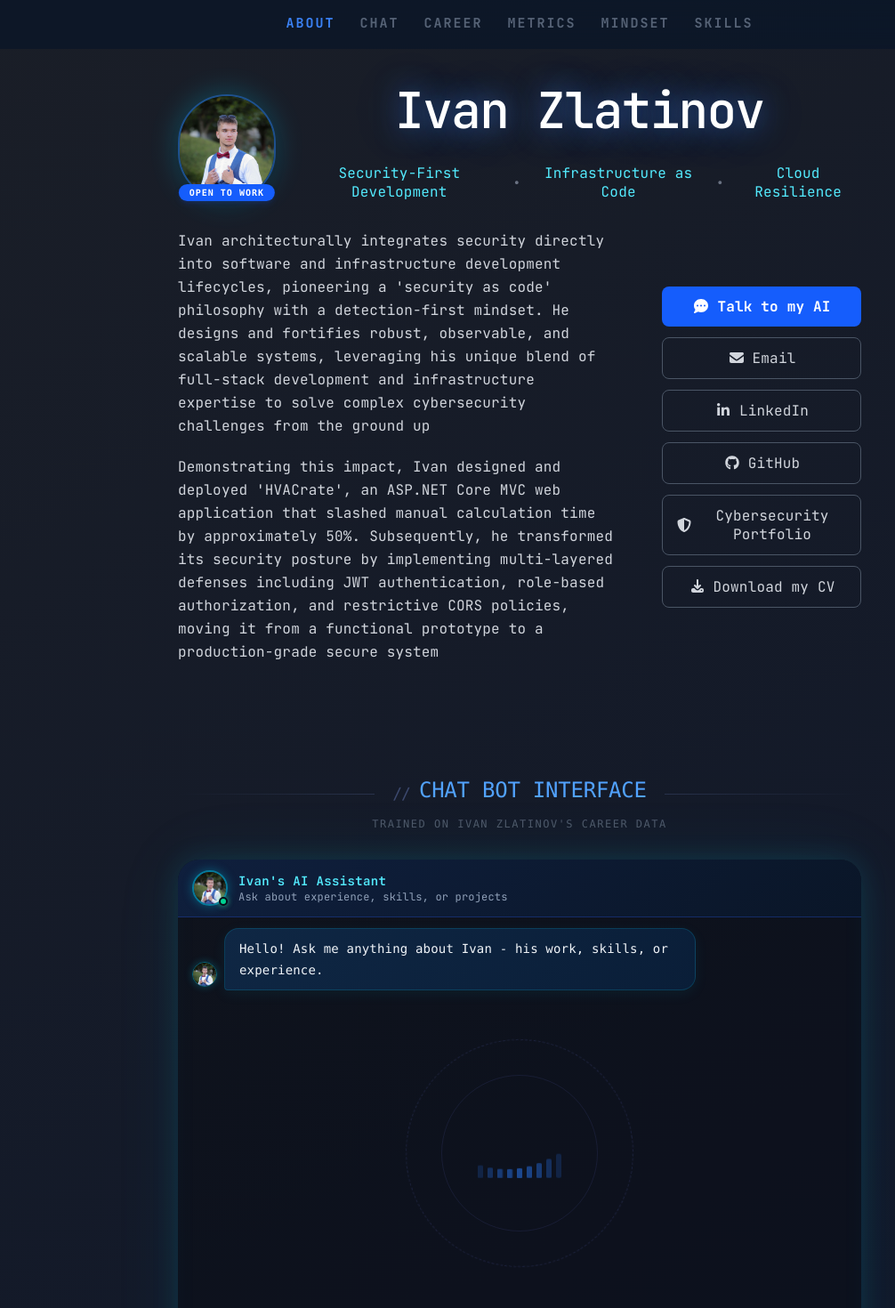
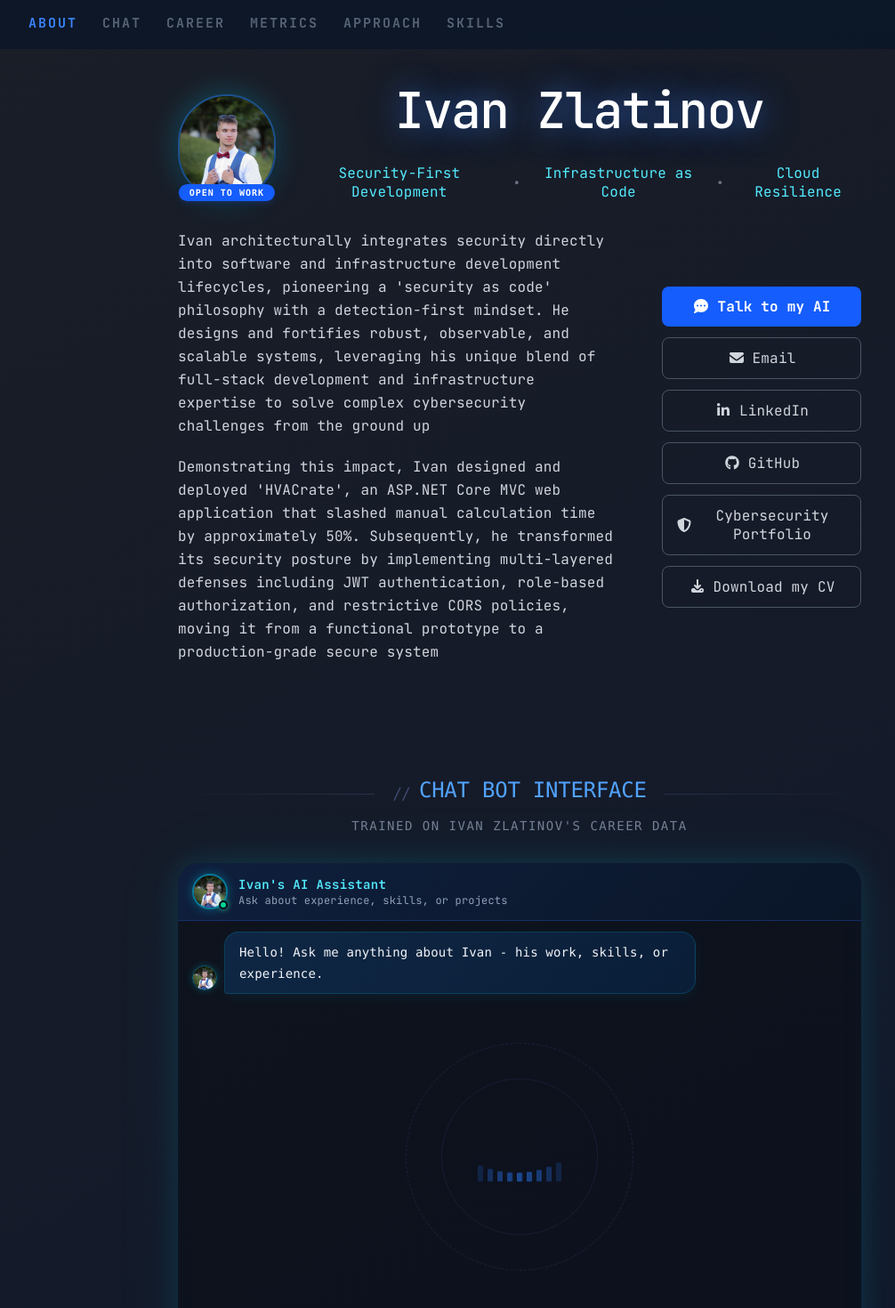
Before and after one commit to ivanzlatinov1/portfolio, a React (Vite) app: page / in a window 1280 px wide. Shown: the top 1470 px of the page at 89% size, without its empty margins (56-1062 px from the left). Built offline with nearby package versions, Linux system fonts and the light colour scheme.

Commit message:
Fixed responsive bugs

```diff
--- a/src/components/ChatBotMessageBox.tsx
+++ b/src/components/ChatBotMessageBox.tsx
@@ -20,7 +20,7 @@ const ChatBotMessageBox = ({ messages, loading }: ChatBotMessageBoxProps) => {
     }, [messages, loading])
 
     return (
-        <div className="relative flex-1 overflow-y-auto px-4 py-3 flex flex-col gap-3">
+        <div className="relative flex-1 overflow-y-auto px-4 py-3 flex flex-col gap-3 overflow-x-hidden">
             <Waves />
             {messages.map((m, i) => (
                 <div
--- a/src/components/Header.tsx
+++ b/src/components/Header.tsx
@@ -7,7 +7,7 @@ const NAV_LINKS = [
     { label: 'Chat', href: '#chat' },
     { label: 'Career', href: '#career' },
     { label: 'Metrics', href: '#metrics' },
-    { label: 'Mindset', href: '#mindset' },
+    { label: 'Approach', href: '#approach' },
     { label: 'Skills', href: '#skills' },
 ]
 
@@ -44,7 +44,7 @@ const Header = () => {
 
     return (
         <header
-            className="fixed top-0 left-0 right-0 z-50 transition-all duration-300"
+            className="fixed top-0 left-0 right-0 transition-all duration-300 z-1000"
             style={{
                 background: scrolled
                     ? 'rgba(10,22,40,0.92)'
@@ -55,7 +55,7 @@ const Header = () => {
                     : '0.5px solid transparent',
             }}
         >
-            <div className="flex items-center justify-center px-6 h-13 max-w-6xl mx-auto">
+            <div className="flex items-center justify-between px-6 h-13 max-w-6xl mx-auto">
                 <nav className="hidden md:flex items-center gap-7">
                     {NAV_LINKS.map(({ label, href }) => (
                         <button
--- a/src/components/SectionHeader.tsx
+++ b/src/components/SectionHeader.tsx
@@ -38,8 +38,8 @@ const SectionHeader = ({ title, description = null }: SectionHeaderProps) => {
             </div>
 
             <p
-                className="font-mono text-xs uppercase tracking-[1.5px]"
-                style={{ color: 'rgba(148,163,184,0.45)' }}
+                className="font-mono uppercase tracking-[1.5px] text-[10px] sm:text-xs md:text-sm px-4 sm:px-6"
+                style={{ color: 'rgba(148,163,184,0.75)' }}
             >
                 {description}
             </p>
--- a/src/sections/ChatBot.tsx
+++ b/src/sections/ChatBot.tsx
@@ -138,7 +138,7 @@ const ChatBot = () => {
                 )}
 
                 <div
-                    className="flex gap-2 px-4 py-3 border-t border-blue-900/60"
+                    className="flex gap-2 px-3 sm:px-4 py-2 sm:py-3 border-t border-blue-900/60"
                     style={{ background: 'rgba(5,13,26,0.8)' }}
                 >
                     <input
@@ -146,7 +146,7 @@ const ChatBot = () => {
                         onChange={(e) => setInput(e.target.value)}
                         onKeyDown={handleKeyDown}
                         placeholder="Ask a question..."
-                        className="flex-1 rounded-xl px-4 py-2 text-sm text-slate-200 placeholder-slate-500 outline-none transition-all"
+                        className="flex-1 rounded-xl px-3 sm:px-4 py-2 text-xs sm:text-sm text-slate-200 placeholder-slate-500 outline-none transition-all"
                         style={{
                             background: 'rgba(15,31,61,0.8)',
                             border: '1px solid rgba(6,182,212,0.2)',
@@ -164,7 +164,7 @@ const ChatBot = () => {
                     <button
                         onClick={sendMessage}
                         disabled={loading}
-                        className={`rounded-xl px-4 py-2 text-white text-sm cursor-pointer hover:scale-105 transition-all duration-200 ${
+                        className={`rounded-xl px-3 sm:px-4 py-2 text-white text-xs sm:text-sm transition-all duration-200 ${
                             loading || !input
                                 ? 'cursor-not-allowed'
                                 : 'cursor-pointer hover:scale-105'
```
